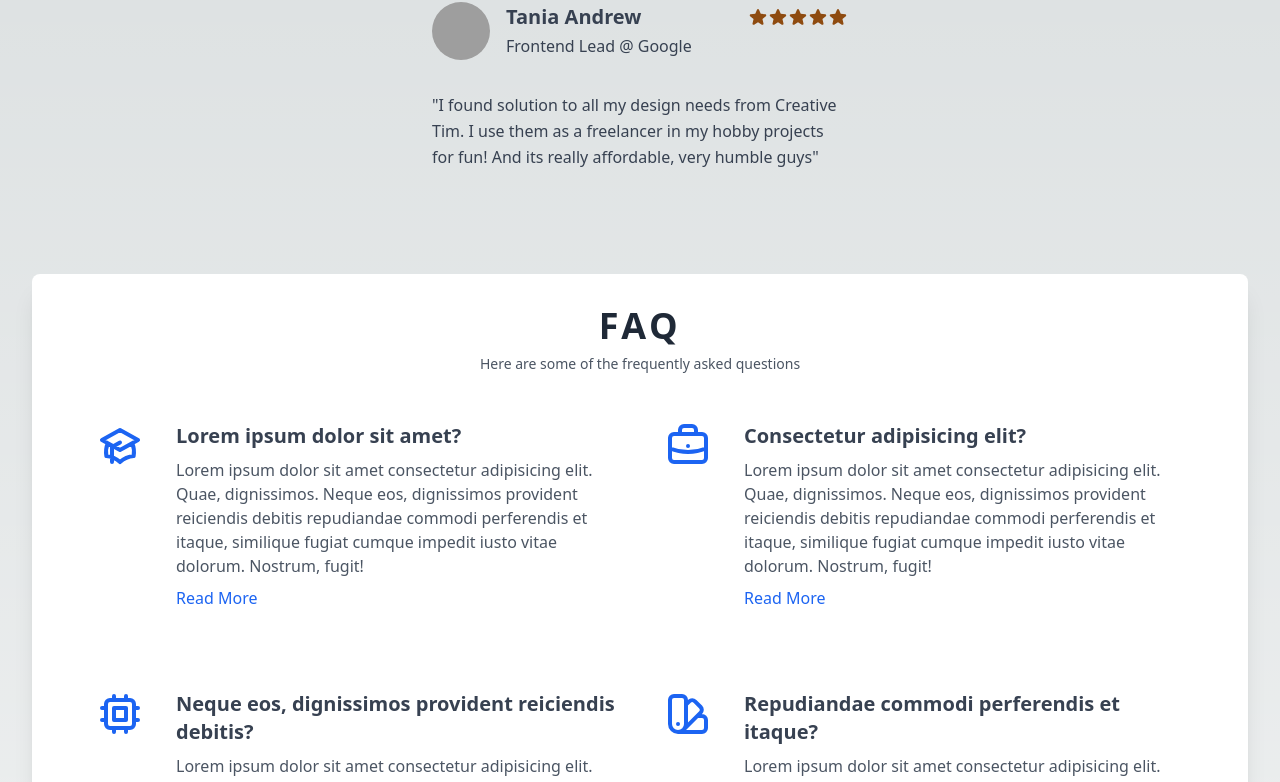
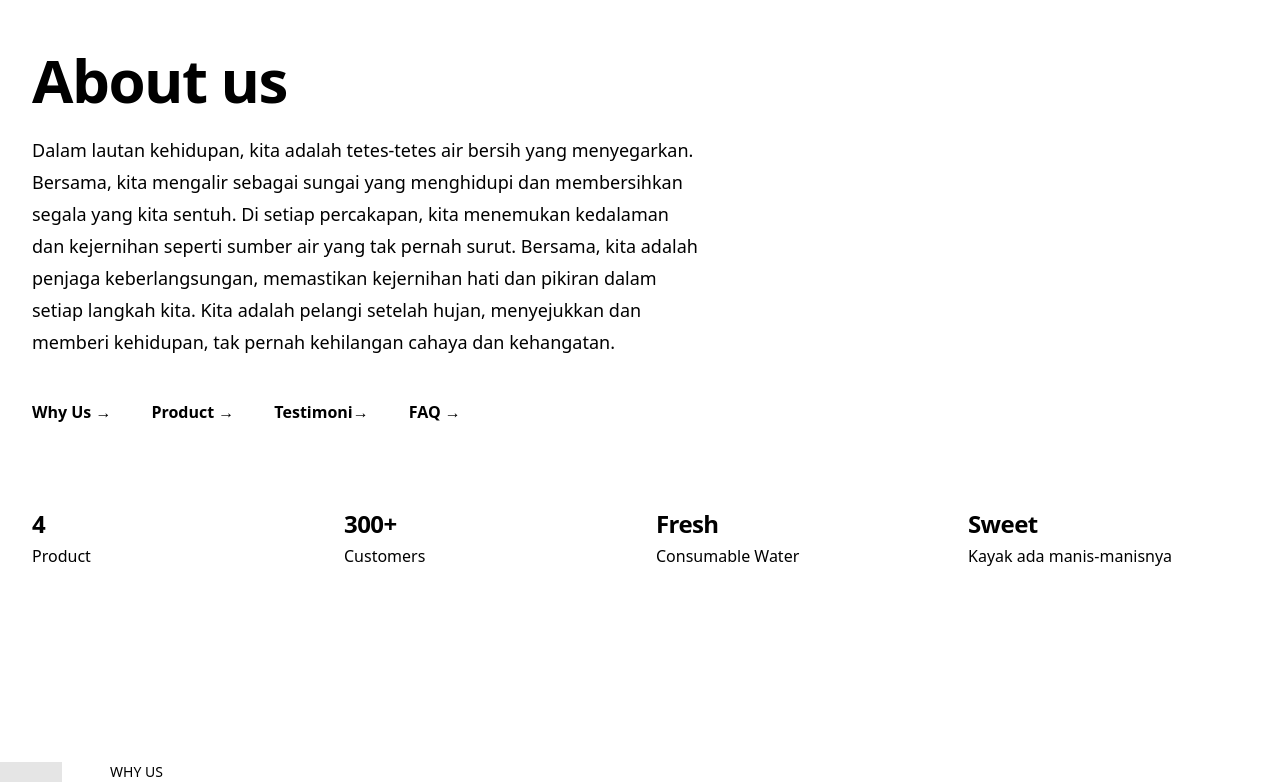
Before and after one commit to isnendyankp/RevoU-Final-Project-FE-Group-D, a Next.js app in the folder purewater/: page / in a window 1280 px wide. Shown: the part 512-1294 px from the top of the page. Built offline with nearby package versions, Linux system fonts and the light colour scheme; grey boxes are pictures that could not be loaded.

Commit message:
Add AboutUs and WhyUs components to the home page

```diff
--- a/purewater/src/pages/index.tsx
+++ b/purewater/src/pages/index.tsx
@@ -1,4 +1,4 @@
-import { Carousel, FAQ, Testimonial } from '@/components';
+import { Carousel,AboutUs,WhyUs, FAQ, Testimonial } from '@/components';
 import Layout from '@/layout';
 import 'flowbite';
 // import Image from "next/image";
@@ -10,6 +10,8 @@ export default function Home() {
   return (
     <Layout>
       <Carousel />
+      <AboutUs />
+      <WhyUs />
       <Testimonial />
       <FAQ />
     </Layout>
```
